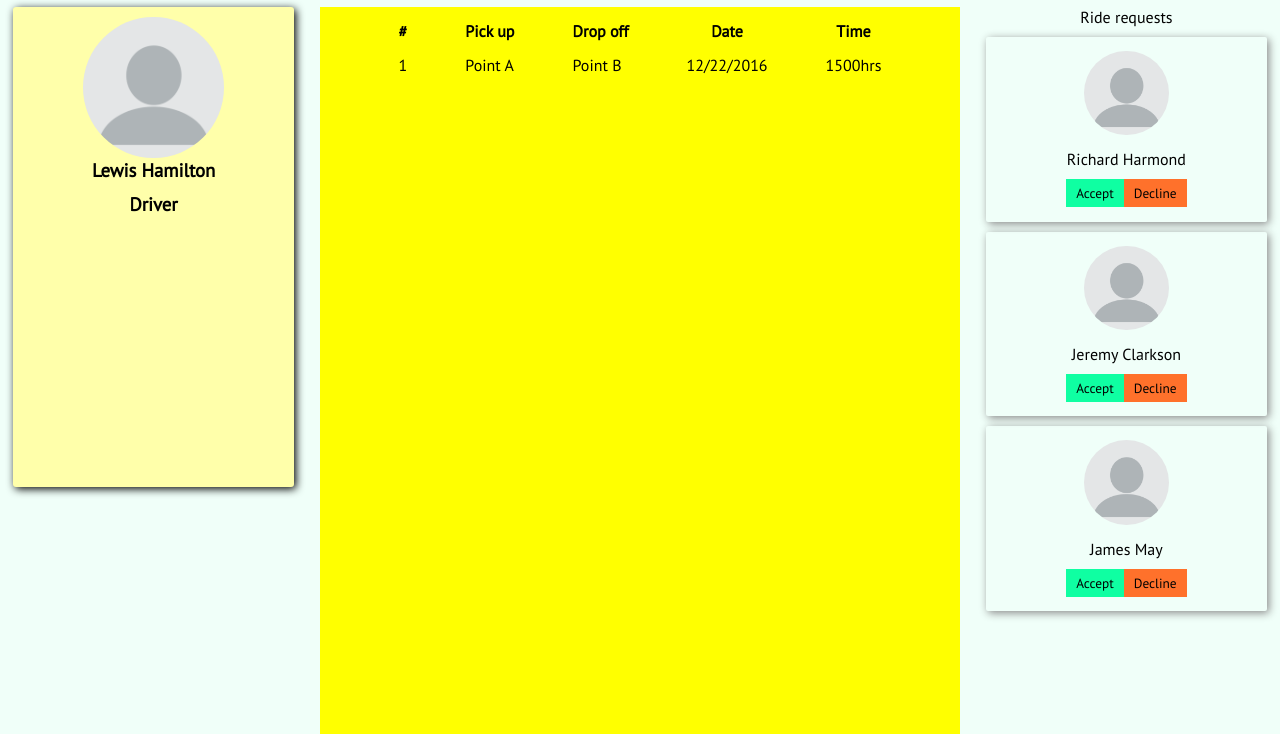
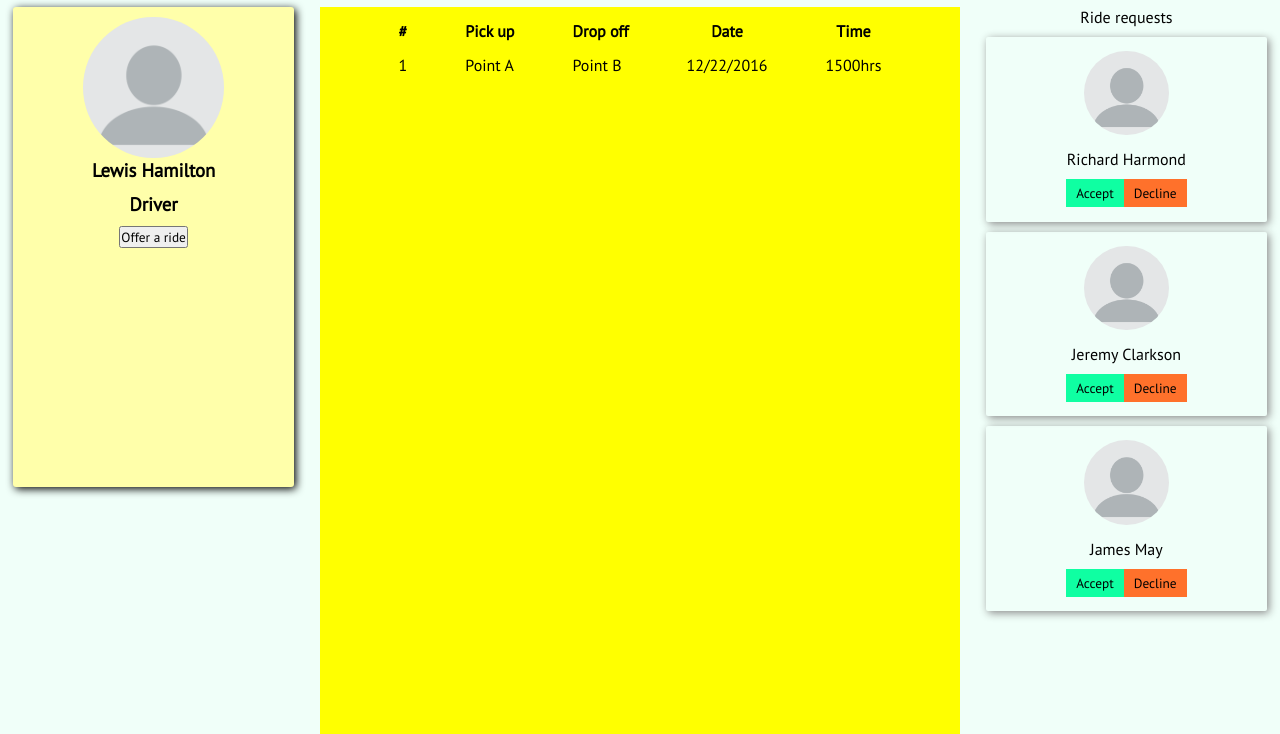
Before and after one commit to Sm0k3s/Ride-my-way, a plain HTML site: page UI/profile.html in a window 1280 px wide. Shown: the part 66-800 px from the top of the page. Drawn offline with Linux system fonts and the light colour scheme.

```diff
--- a/UI/profile.html
+++ b/UI/profile.html
@@ -30,6 +30,7 @@
 				<span class="avatar-img"><img src="images/5.png"></span>
 				<span><h3>Lewis Hamilton</h3></span>
 				<span><h3>Driver</h3></span>
+				<span><button>Offer a ride</button></span>
 			</div>
 			<div class="histo">
 				<div class="historia">
```
